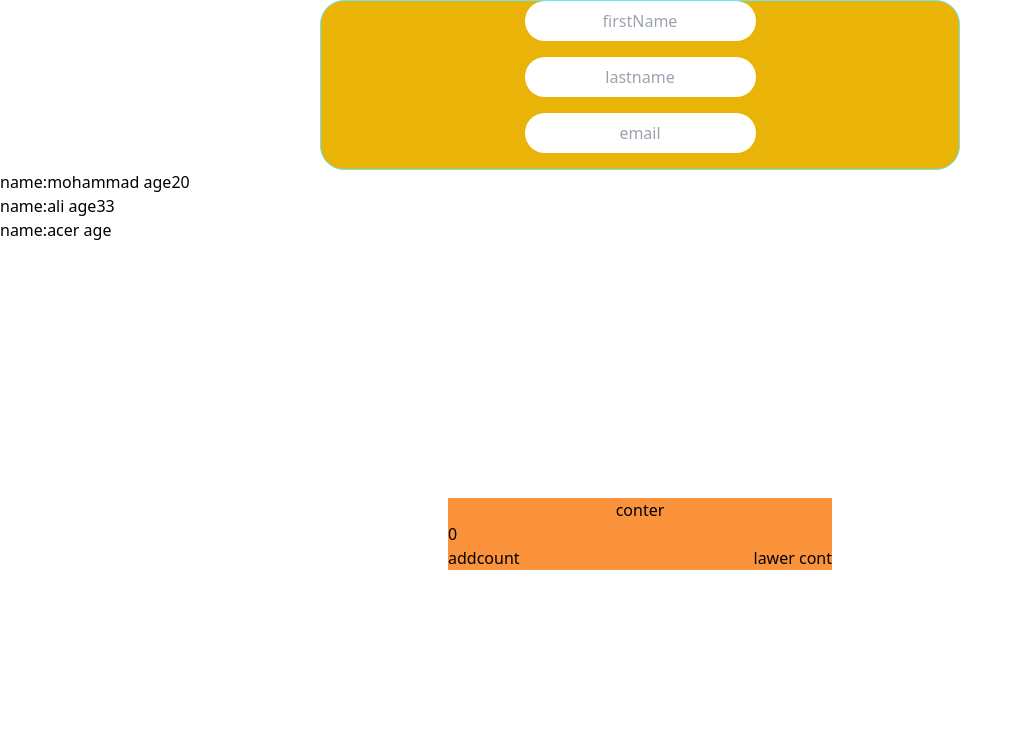
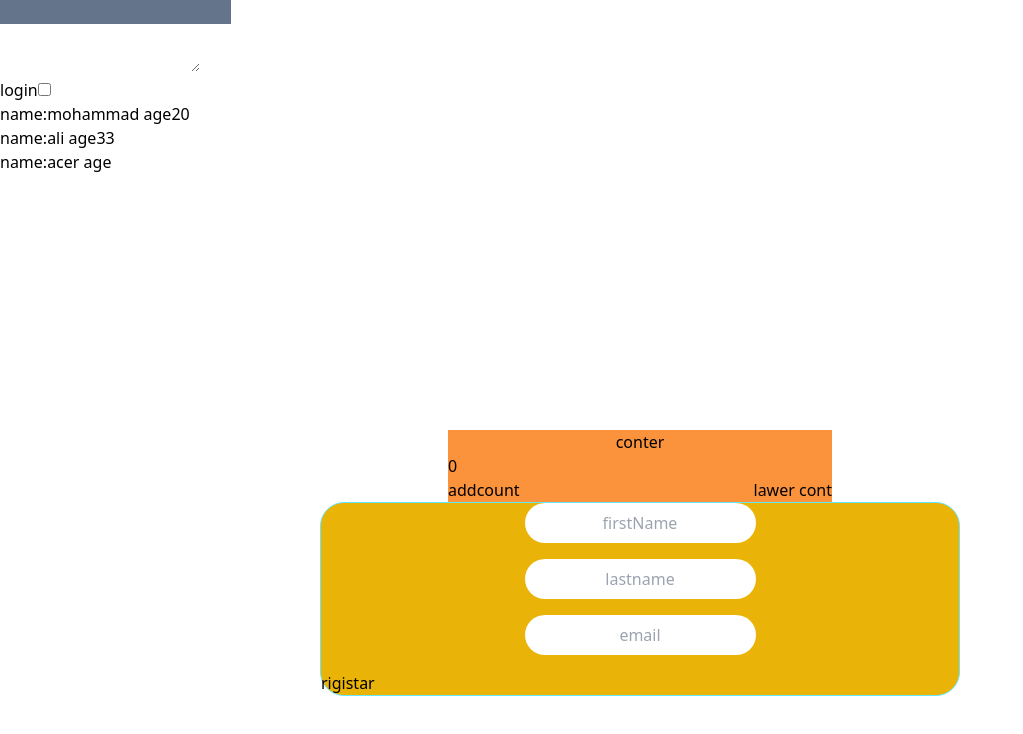
Before and after one commit to mohammadjalizi/learn-react, a React (Create React App) app: page / in a window 1280 px wide. Shown: the top 734 px of the page, without its empty margins (0-1023 px from the left). Built offline with nearby package versions, Linux system fonts and the light colour scheme.

Commit message:
added project

```diff
--- a/src/App.js
+++ b/src/App.js
@@ -7,8 +7,8 @@ import Conter from './Copmenen/couter/Conter';
 import Temp from './Copmenen/temps/Temp';
 import Navbar from './Copmenen/navbar/Navbar';
 import Frome from './Copmenen/Frome/Frome';
-import Projectfrom from './project/form/Projectform';
-    class  App extends  React.Component {
+import Project1 from './project/form/Project1';
+export  class  App extends  React.Component {
 
 
  constructor (props){
@@ -94,7 +94,7 @@ this.code=25
 
  { this.state.age>18 ?  <Conter/> :   <Temp/>}
 
-
+<Project1/>
         </div>
 
       );
--- a/src/Copmenen/Frome/Frome.jsx
+++ b/src/Copmenen/Frome/Frome.jsx
@@ -18,7 +18,7 @@ isloading:false
 
 this.CLICKCHng=this.CLICKCHng.bind(this)
 this.chanchtext=this.chanchtext.bind(this)
-this.isloadingchang=this.isloadingchang.bind(this)
+this.isloadingchang=this.isloadingchang
     }
     CLICKCHng(event){
 console.log(event)
@@ -54,32 +54,19 @@ isloading: event.nativeEvent.target.checked
 
   render() {
     return (
-   <div>
+      <div >
+<div>
+    <h1>  {this.state.username}  </h1>
+    <input type="text"  value={this.state.username} onChange={this.CLICKCHng}  className=" bg-slate-500 "/>
+    </div>
 
+<textarea value={this.state.texterae}   onChange={this.chanchtext}> </textarea>
+<div>
 
-<div className=' flex flex-col  '>
-
-
-<form className='  bg-yellow-500 w-[50%] m-auto rounded-3xl border border-cyan-300  '  onSubmit={this.submithandel}  autoComplete="off">
-    <div className=' m-auto '>
-<input type="text"  value={this.state.firstNameData}  placeholder="firstName" onChange={this.firstnameChang}  className=" flex flex-col   m-auto py-2 mb-4 rounded-3xl text-center " >
-
-
-</input>
-<input type="text"  value={this.state.lastNameData}  placeholder="lastname" onChange={this.lastnameChang}  className=" flex flex-col  m-auto py-2 mb-4 rounded-3xl text-center"    >
-
-
-</input>
-<input type="text"  value={this.state.emailData}  placeholder="email"   onChange={this.emailChang}  className=" flex flex-col  m-auto py-2 mb-4 rounded-3xl text-center"   >
-
-
-</input>
-</div>
-</form>
-
+<label htmlFor='login'>login</label>
+<input type="checkbox"  value={this.state.isloading} onChange={this.isloadingchang}></input>
 
 </div>
-
       </div>
     )
   }
--- /dev/null
+++ b/src/project/form/Project1.jsx
@@ -0,0 +1,74 @@
+import React, { Component } from 'react'
+
+export default class Project1 extends Component {
+
+     constructor(props){
+        super(props)
+        this.state={
+            submited:false,
+            firstNameData:'',
+            lastNameData:'',
+            emailData:''
+
+
+
+        }
+this.submithandel=this.submithandel.bind(this)
+this.firstnameChang=this.firstnameChang.bind(this)
+this.lastnameChang=this.lastnameChang.bind(this)
+this.emailChang=this.emailChang.bind(this)
+
+     }
+     submithandel(event){
+event. preventDefault()
+this.setState({
+submited:true
+
+})
+     }
+     firstnameChang(){
+
+     }
+     lastnameChang(){
+
+     }
+     emailChang(){
+
+
+     }
+  render() {
+    return (
+      <div>
+
+<div>
+
+
+<div className=' flex flex-col  '>
+
+
+<form className='  bg-yellow-500 w-[50%] m-auto rounded-3xl border border-cyan-300  '  onSubmit={this.submithandel}  autoComplete="off">
+    <div className=' m-auto '>
+<input type="text"  value={this.state.firstNameData}  placeholder="firstName" onChange={this.firstnameChang}  className=" flex flex-col   m-auto py-2 mb-4 rounded-3xl text-center " >
+
+
+</input>
+<input type="text"  value={this.state.lastNameData}  placeholder="lastname" onChange={this.lastnameChang}  className=" flex flex-col  m-auto py-2 mb-4 rounded-3xl text-center"    >
+
+
+</input>
+<input type="text"  value={this.state.emailData}  placeholder="email"   onChange={this.emailChang}  className=" flex flex-col  m-auto py-2 mb-4 rounded-3xl text-center"   >
+
+
+</input>
+<button className=' text-center rounded-3xl  shadow-2xl  flex justify-center'> rigistar </button>
+</div>
+</form>
+
+
+</div>
+
+      </div>
+      </div>
+    )
+  }
+}
--- a/src/project/form/Projectform.jsx
+++ /dev/null
@@ -1,57 +0,0 @@
-import React, { Component } from 'react'
-
-export default class  Projectfrom extends Component {
-
-  constructor(props){
-super(props)
-
-this.state={
-firstNameData:"",
-lastNameData:"",
-emailData:"",
-submited:false
-
-}
-this.submithandel=this.submithandel.bind(this)
-this.firstnameChang=this.firstnameChang.bind(this)
-this.lastnameChang=this.lastnameChang.bind(this)
-this.emailChang=this.emailChang.bind(this)
-
-  }
-
-
-
-  submithandel(event){
-event.preventdefault()
-
-  }
-  render() {
-    return (
-      <div>
-
-
-<div className=' flex flex-col  '>
-
-
-<form className='  bg-yellow-500 w-[50%] m-auto rounded-3xl border border-cyan-300  '  onSubmit={this.submithandel}  autoComplete="off">
-<input type="text"  value={this.state.firstNameData}  placeholder="firstName" onChange={this.firstnameChang}  >
-
-
-</input>
-<input type="text"  value={this.state.lastNameData}  placeholder="lastname" onChange={this.lastnameChang}     >
-
-
-</input>
-<input type="text"  value={this.state.emailData}  placeholder="email"   onChange={this.emailChang} >
-
-
-</input>
-</form>
-
-
-</div>
-
-      </div>
-    )
-  }
-}
```
